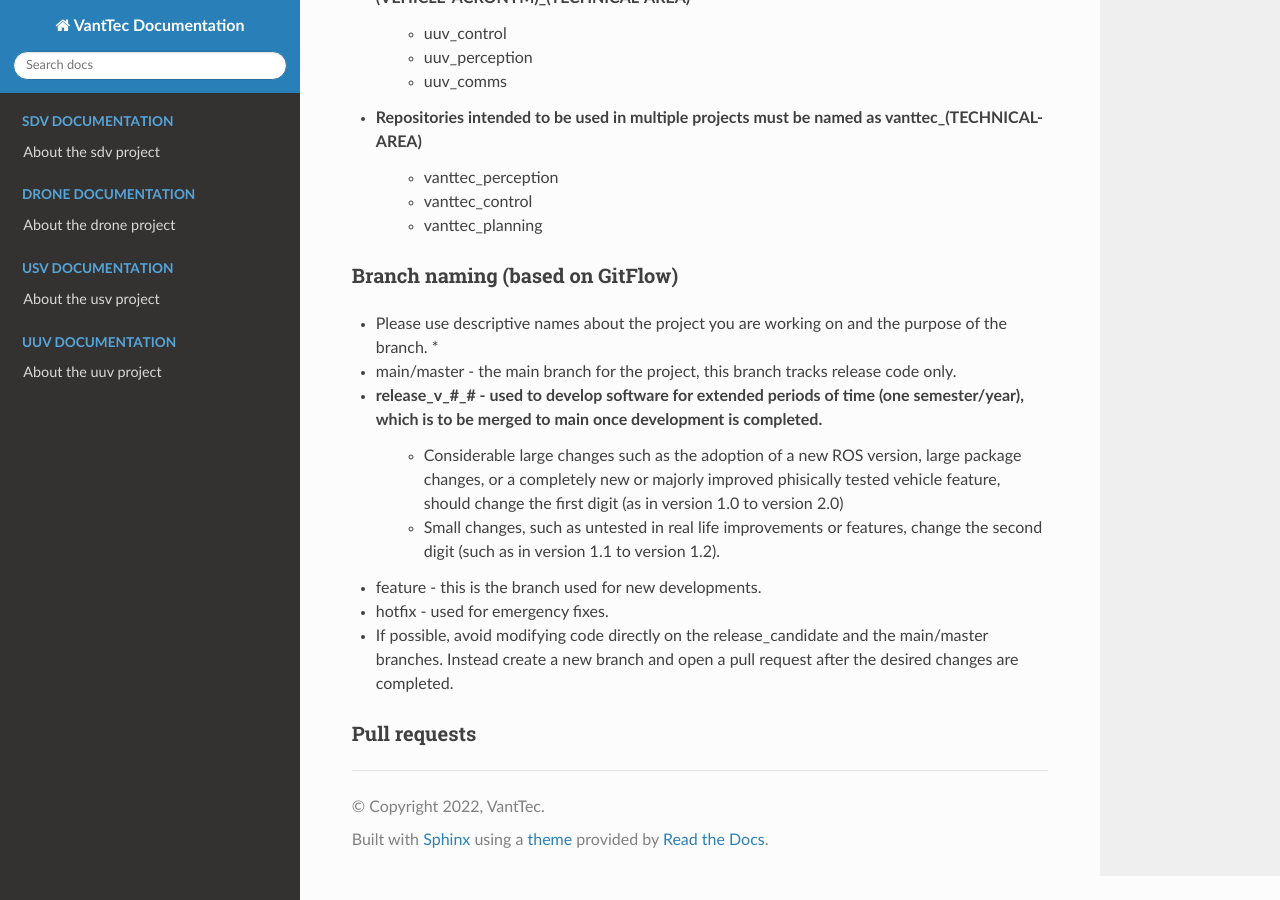
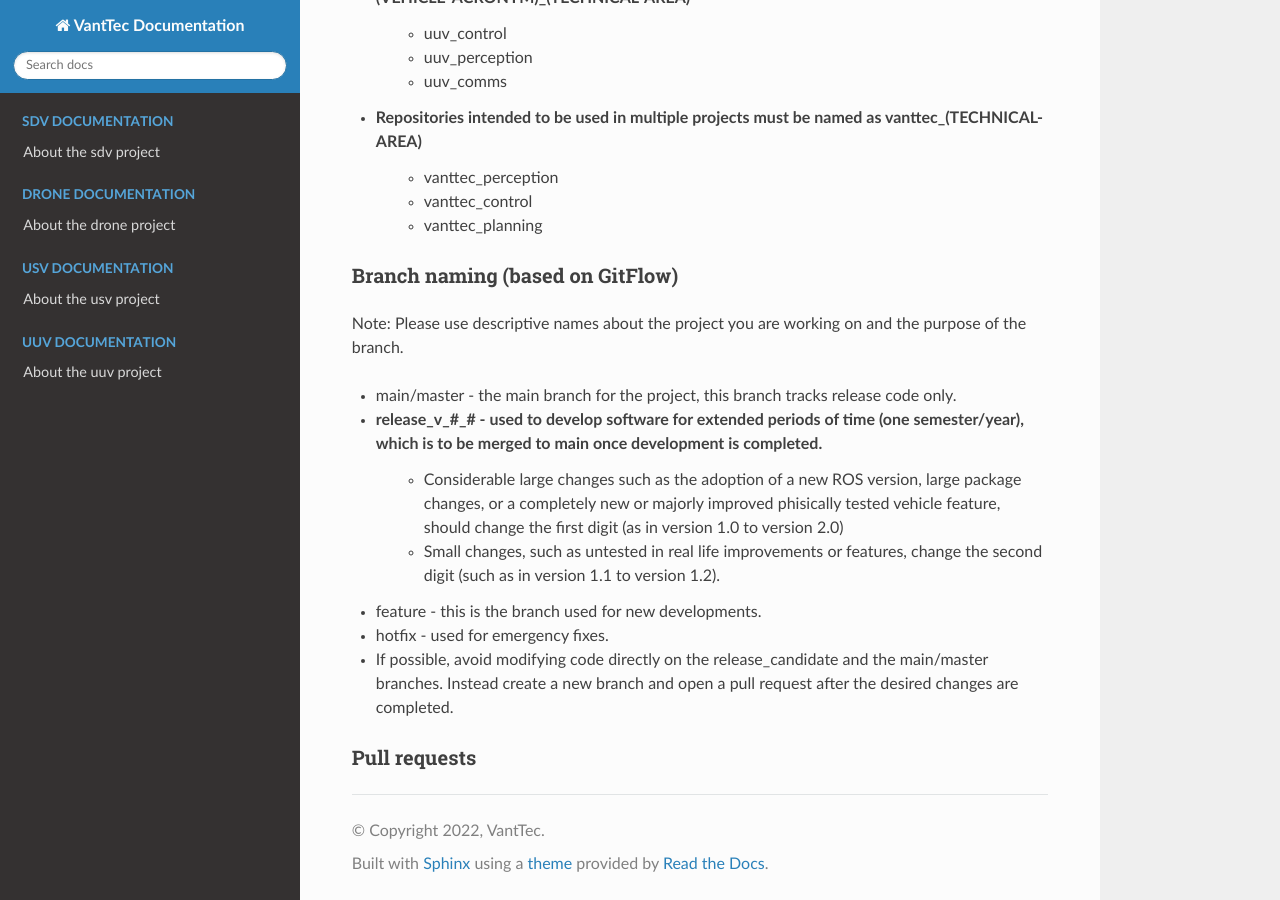
Before and after one commit to vanttec/vanttec_documentation, a Sphinx documentation site: the page built from source/vsd/vsd_git.rst, in a window 1280 px wide and 900 px high, scrolled down 1016 px. Built offline with Sphinx 7.4.7 and the Read the Docs theme 2.0.0, drawn with Linux system fonts in a browser that asks for light colours; pages that are not in the unit, such as notebooks, are missing from menus; some of the changed lines change nothing that is shown.

Commit message:
Update vsd_git.rst

```diff
--- a/source/vsd/vsd_git.rst
+++ b/source/vsd/vsd_git.rst
@@ -42,7 +42,7 @@ Repository naming
 Branch naming (based on GitFlow)
 --------------------------------
 
-* Please use descriptive names about the project you are working on and the purpose of the branch. *
+Note: Please use descriptive names about the project you are working on and the purpose of the branch.
 
 * main/master - the main branch for the project, this branch tracks release code only.
 * release_v_#_# - used to develop software for extended periods of time (one semester/year), which is to be merged to main once development is completed.
```
